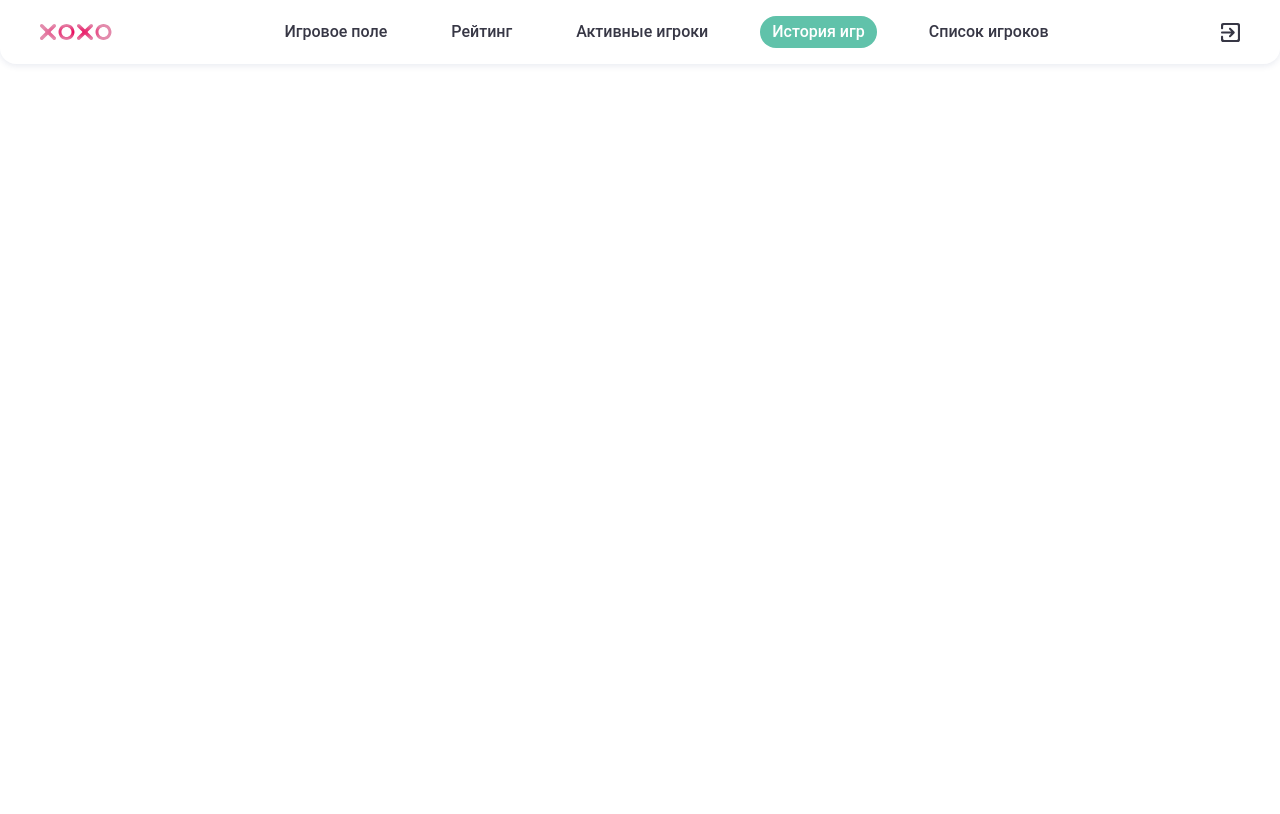
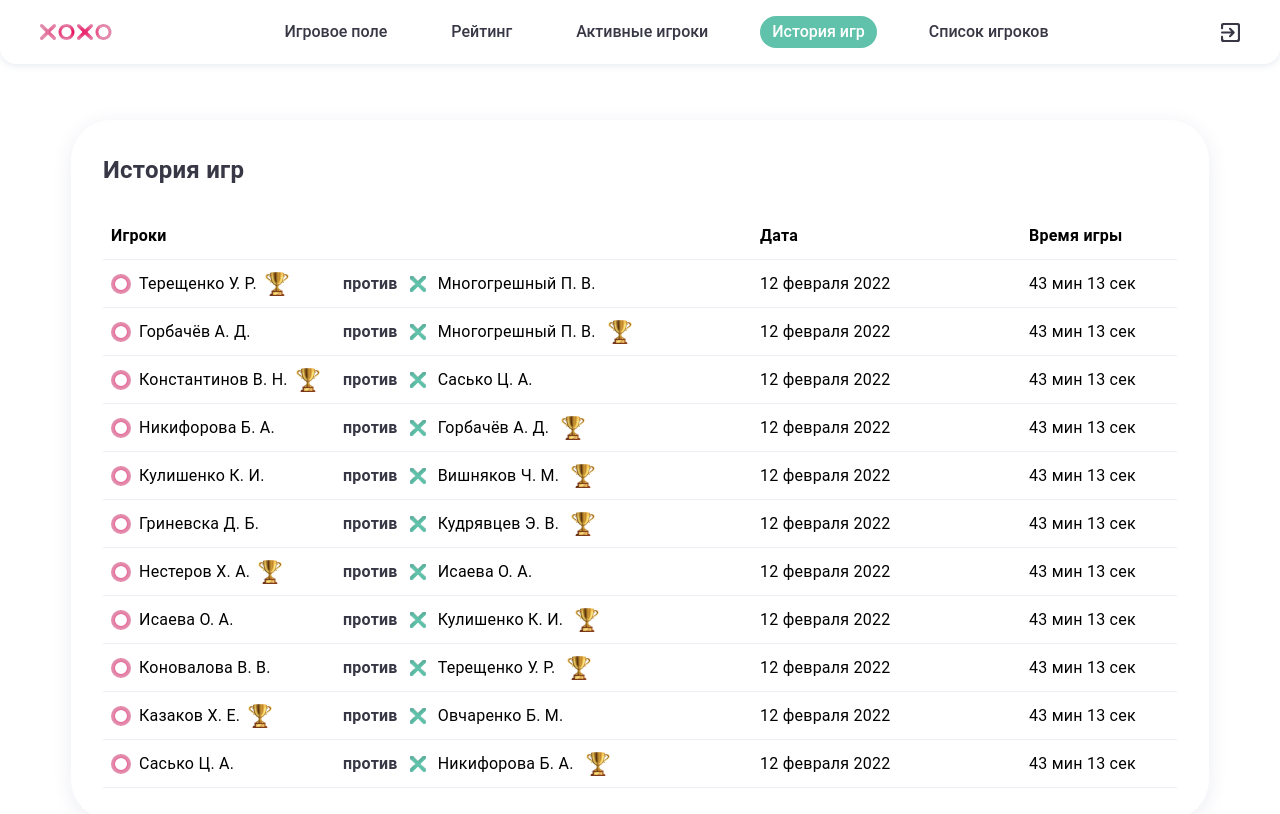
Before and after one commit to Danil20340/Tic-Tac-Toe-frontend, a React (Vite) app: page /history in a window 1280 px wide. Shown: the top 814 px of the page. Built offline with nearby package versions, Linux system fonts and the light colour scheme.

Commit message:
add game history page

```diff
--- a/src/components/cell/index.css
+++ b/src/components/cell/index.css
@@ -1,8 +1,5 @@
 .cell-common{
     display: flex;
-    flex-direction: column;
-    align-items: flex-start;
     padding: 8px;
-    gap: 10px;
     width: 108px;
 }
--- a/src/pages/game-history/index.tsx
+++ b/src/pages/game-history/index.tsx
@@ -1,7 +1,61 @@
 import React from 'react'
+import zero from '../../assets/zero.svg'
+import cross from '../../assets/cross.svg'
+import cup from '../../assets/cup.svg'
+import { Container } from '../../components/container'
+import { Text } from '../../components/text'
+import { Row } from '../../components/row'
+import { Cell } from '../../components/cell'
 
 export const GameHistory = () => {
+  const historyList = [
+    { win: "win", player1: 'Терещенко У. Р.', player2: 'Многогрешный П. В.', date: "12 февраля 2022", time: "43 мин 13 сек" },
+    { win: "lose", player1: 'Горбачёв А. Д.', player2: 'Многогрешный П. В.', date: "12 февраля 2022", time: "43 мин 13 сек" },
+    { win: "win", player1: 'Константинов В. Н.', player2: 'Сасько Ц. А.', date: "12 февраля 2022", time: "43 мин 13 сек" },
+    { win: "lose", player1: 'Никифорова Б. А.', player2: 'Горбачёв А. Д.', date: "12 февраля 2022", time: "43 мин 13 сек" },
+    { win: "lose", player1: 'Кулишенко К. И.', player2: 'Вишняков Ч. М.', date: "12 февраля 2022", time: "43 мин 13 сек" },
+    { win: "lose", player1: 'Гриневска Д. Б.', player2: 'Кудрявцев Э. В.', date: "12 февраля 2022", time: "43 мин 13 сек" },
+    { win: "win", player1: 'Нестеров Х. А.', player2: 'Исаева О. А.', date: "12 февраля 2022", time: "43 мин 13 сек" },
+    { win: "lose", player1: 'Исаева О. А.', player2: 'Кулишенко К. И.', date: "12 февраля 2022", time: "43 мин 13 сек" },
+    { win: "lose", player1: 'Коновалова В. В.', player2: 'Терещенко У. Р.', date: "12 февраля 2022", time: "43 мин 13 сек" },
+    { win: "win", player1: 'Казаков Х. Е.', player2: 'Овчаренко Б. М.', date: "12 февраля 2022", time: "43 мин 13 сек" },
+    { win: "lose", player1: 'Сасько Ц. А.', player2: 'Никифорова Б. А.', date: "12 февраля 2022", time: "43 мин 13 сек" }
+  ]
+
   return (
-    <div>GameHistory</div>
+    <Container style={{ maxWidth: '1074px' }} className="rating-players">
+      <Text style={{ fontWeight: 700, fontSize: "24px", lineHeight: '36px' }}>История игр</Text>
+      <Container style={{ flexDirection: "column", alignItems: 'flex-start' }}>
+        <Row style={{ fontWeight: "600" }}>
+          <Cell style={{ width: "540px" }}>Игроки</Cell>
+          <Cell style={{ width: '160px' }}>Дата</Cell>
+          <Cell style={{ width: '140px' }}>Время игры</Cell>
+        </Row>
+        {historyList.map(item =>
+          <Row>
+            <Cell style={{maxWidth: '540px', width: "-webkit-fill-available", alignItems: 'center', gap: "12px" }}>
+              <Container style={{maxWidth: '220px', width: '-webkit-fill-available', gap: '8px', justifyContent: 'flex-start' }}>
+                {item.win === "win" ?
+                  <>
+                    <img src={zero} alt="" />
+                    {item.player1}
+                    <img src={cup} alt="" />
+                  </> :
+                  <>
+                    <img className="his-img" src={zero} alt="" />{item.player1}
+                  </>
+                }
+              </Container>
+              <Text style={{ fontWeight: '700' }}>против</Text>
+              {item.win === "win" ?
+                <><img className="his-img" src={cross} alt="" />{item.player2}</> :
+                <><img className="his-img" src={cross} alt="" />{item.player2}<img src={cup} alt="" /></>}
+            </Cell>
+            <Cell style={{ width: '160px' }}>{item.date}</Cell>
+            <Cell style={{ width: '140px' }}>{item.time}</Cell>
+          </Row>
+        )}
+      </Container>
+    </Container>
   )
 }
```
